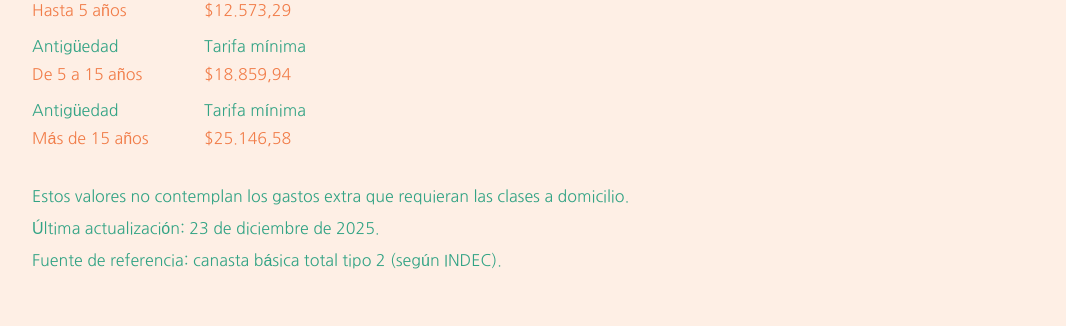
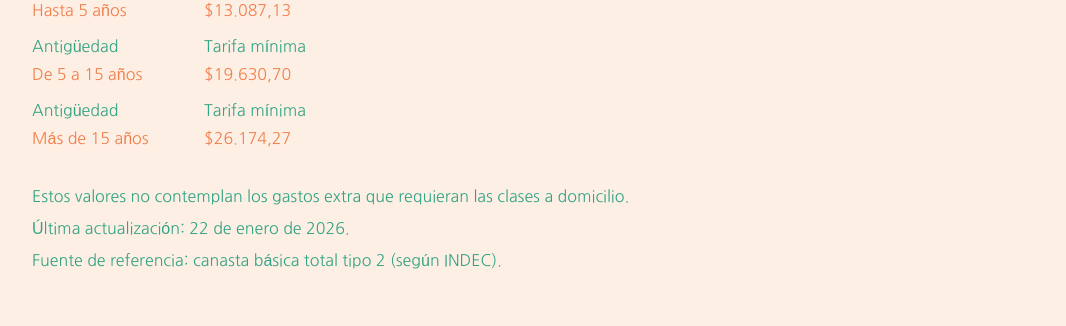
Before and after one commit to profesdemusicaagrupados/tarifarioclasesdemusica, a Next.js app: page / in a window 1280 px wide. Shown: the part 922-1248 px from the top of the page, without its empty margins (0-1066 px from the left). Built offline with nearby package versions, Linux system fonts and the light colour scheme; a web font is replaced by a local one.

Commit message:
Actualización precios enero 2026

```diff
--- a/src/data/data.js
+++ b/src/data/data.js
@@ -13,18 +13,18 @@ export default {
         table: [
           {
             seniority: "Hasta 5 años",
-            rate: "$12.573,29",
+            rate: "$13.087,13",
           },
           {
             seniority: "De 5 a 15 años",
-            rate: "$18.859,94",
+            rate: "$19.630,70",
           },
           {
             seniority: "Más de 15 años",
-            rate: "$25.146,58",
+            rate: "$26.174,27",
           },
         ],
-        text: "<p>Estos valores no contemplan los gastos extra que requieran las clases a domicilio.<br />Última actualización: 23 de diciembre de 2025.<br />Fuente de referencia: canasta básica total tipo 2 (según INDEC).</p>",
+        text: "<p>Estos valores no contemplan los gastos extra que requieran las clases a domicilio.<br />Última actualización: 22 de enero de 2026.<br />Fuente de referencia: canasta básica total tipo 2 (según INDEC).</p>",
       },
     },
     {
```
